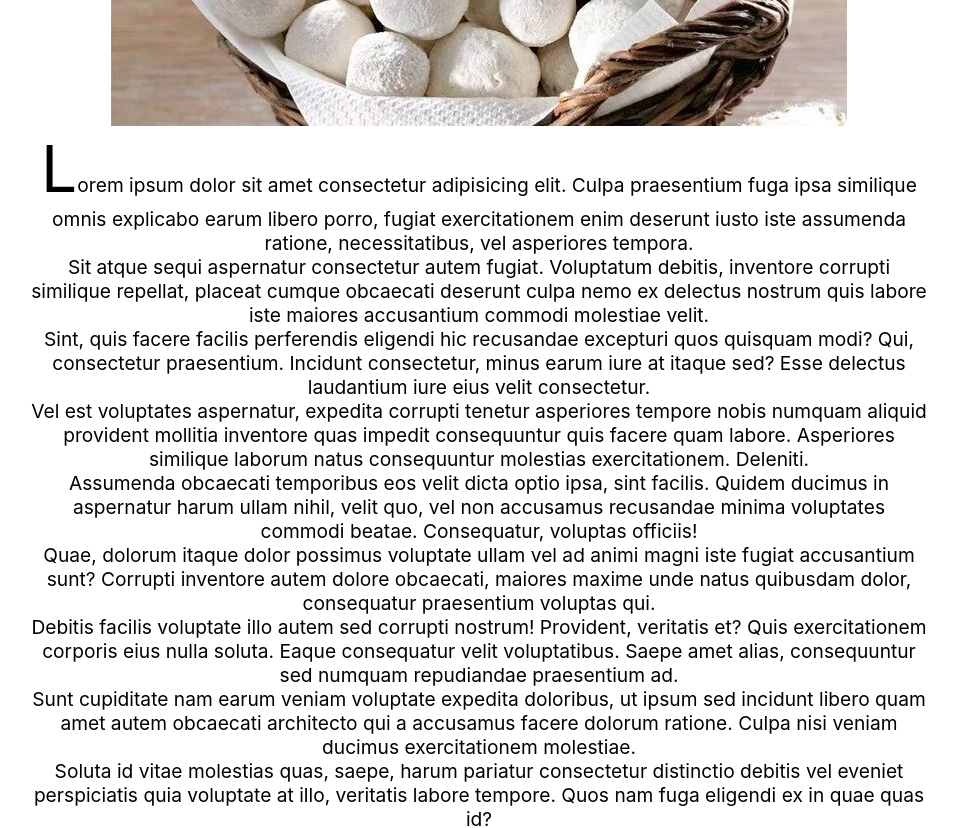
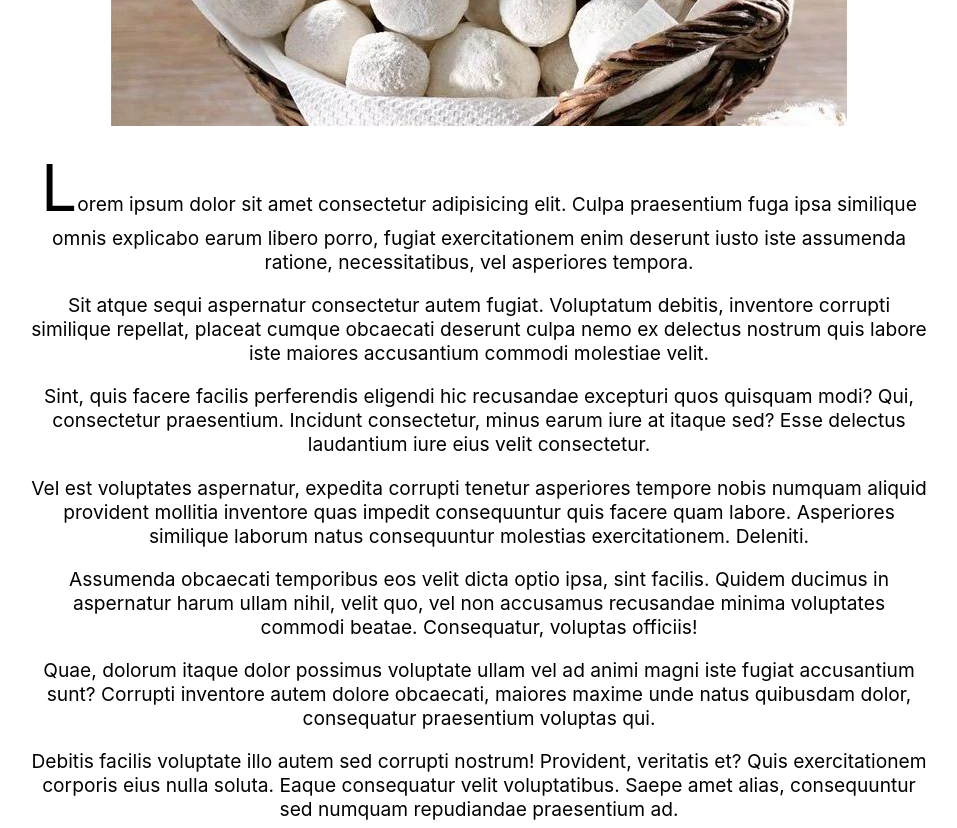
Before and after one commit to zaiyrbekov/diploma, a React (Create React App) app: page / in a window 1280 px wide. Shown: the part 1060-1888 px from the top of the page, without its empty margins (161-1118 px from the left). Built offline with nearby package versions, Linux system fonts and the light colour scheme.

Commit message:
change header

```diff
--- a/src/components/Header/Header.css
+++ b/src/components/Header/Header.css
@@ -20,5 +20,5 @@
 }
 p{
   font-size: 1.2rem;
-  margin: 0;
+  padding: 0;
 }
```
